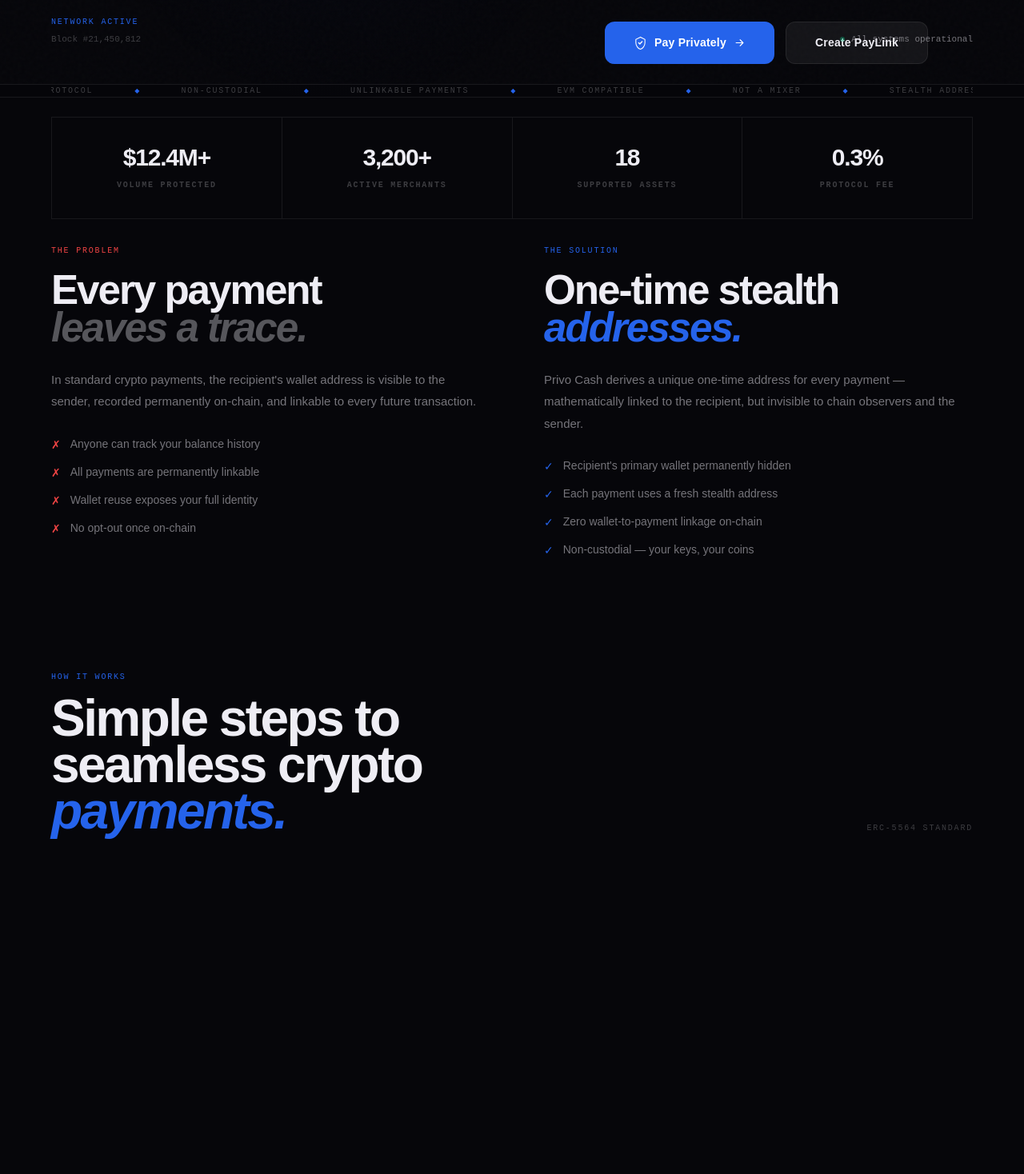
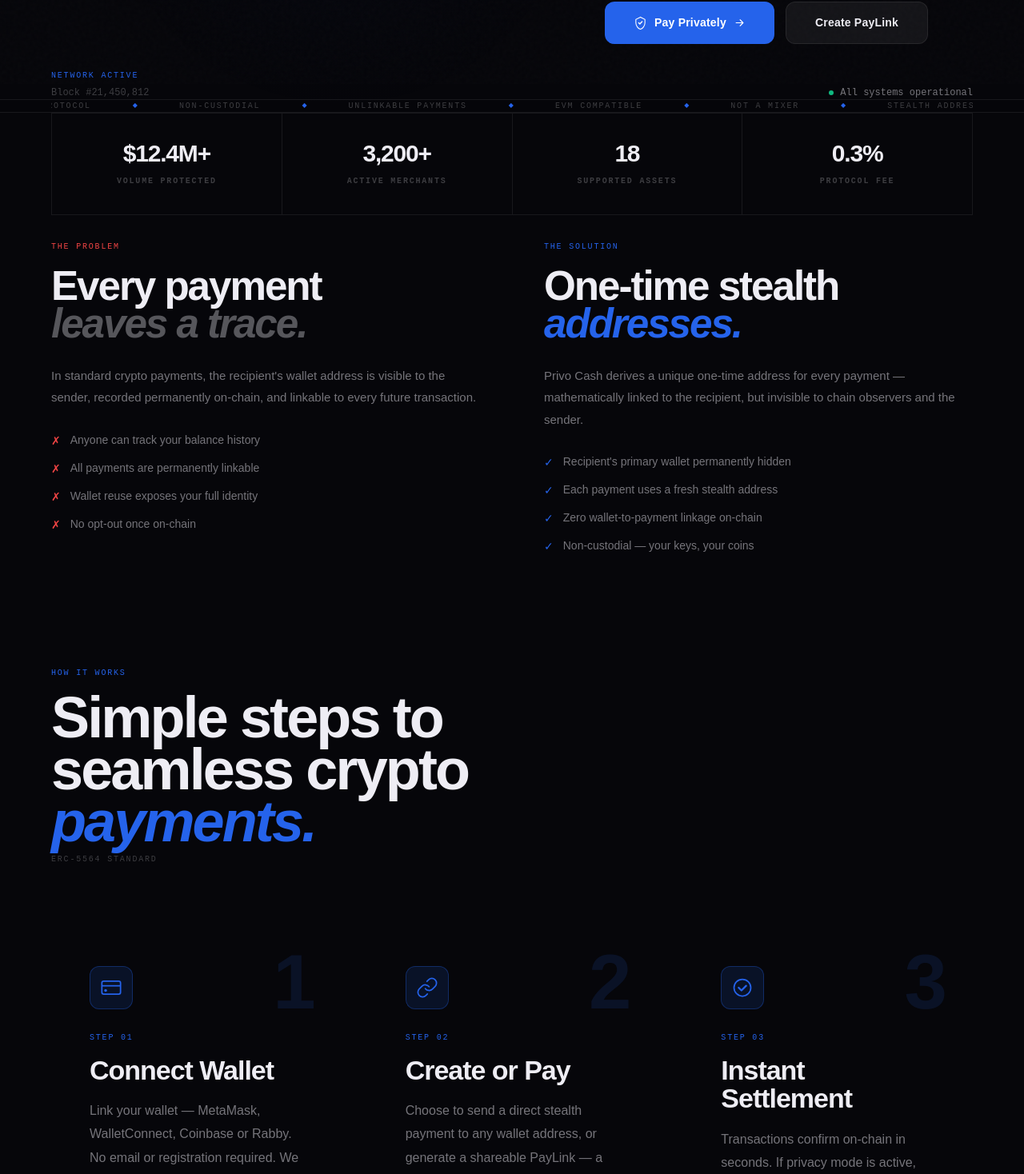
Before and after one commit to princeolawale/privocash, a Next.js app: page / in a window 1280 px wide. Shown: the part 695-2163 px from the top of the page at 80% size. Built offline with nearby package versions, Linux system fonts and the light colour scheme.

Commit message:
more responsiveness fixes; disable 'rv' class on the 'how it works' section

```diff
--- a/app/globals.css
+++ b/app/globals.css
@@ -3,13 +3,19 @@
 @import url("https://fonts.googleapis.com/css2?family=Syne:wght@400;500;600;700;800&family=Instrument+Sans:ital,wght@0,400;0,500;0,600;1,400;1,500&family=JetBrains+Mono:wght@400;500;700&display=swap");
 
 @theme inline {
+  --color-background: "#06060a";
+  --color-surface: rgba(255, 255, 255, 0.032);
+  --color-surface-hover: rgba(255, 255, 255, 0.062);
   --color-border: rgba(255, 255, 255, 0.075);
+  --color-border-hover: rgba(255, 255, 255, 0.18);
   --color-text: #eeedf4;
+  --color-muted: rgba(238, 237, 244, 0.48);
+  --color-dim: rgba(238, 237, 244, 0.24);
+  --color-faint: rgba(238, 237, 244, 0.08);
   --color-accent: #2563eb;
   --color-accent-hi: #3b7bff;
   --color-accent-dim: rgba(37, 99, 235, 0.13);
   --color-accent-brd: rgba(37, 99, 235, 0.32);
-  --color-muted: rgba(238, 237, 244, 0.48);
   --color-ok: #10b981;
   --color-err: #ef4444;
   --color-warn: #f59e0b;
@@ -23,7 +29,6 @@
     margin: 0;
     padding: 0;
     border-color: rgba(255, 255, 255, 0.075);
-  }
   }
 
   html {
@@ -101,99 +106,6 @@
     width: 52px;
     height: 52px;
     border-color: rgba(37, 99, 235, 0.22);
-}
-
-/* ── Animations ── */
-@keyframes fu {
-  from {
-    opacity: 0;
-    transform: translateY(28px);
-  }
-  to {
-    opacity: 1;
-    transform: translateY(0);
-  }
-}
-@keyframes fi {
-  from {
-    opacity: 0;
-  }
-  to {
-    opacity: 1;
-  }
-}
-@keyframes sk {
-  to {
-    transform: rotate(360deg);
-  }
-}
-@keyframes pulse {
-  0%,
-  100% {
-    opacity: 1;
-  }
-  50% {
-    opacity: 0.3;
-  }
-}
-@keyframes mq {
-  from {
-    transform: translateX(0);
-  }
-  to {
-    transform: translateX(-50%);
-  }
-}
-@keyframes glow {
-  0%,
-  100% {
-    box-shadow: 0 0 20px rgba(37, 99, 235, 0.2);
-  }
-  50% {
-    box-shadow: 0 0 56px rgba(37, 99, 235, 0.55);
-  }
-}
-@keyframes fall {
-  0% {
-    transform: scale(1);
-    opacity: 1;
-  }
-  55% {
-    transform: scale(7);
-    opacity: 1;
-  }
-  100% {
-    transform: scale(22);
-    opacity: 0;
-  }
-}
-@keyframes pin {
-  from {
-    opacity: 0;
-    transform: scale(0.97);
-  }
-  to {
-    opacity: 1;
-    transform: scale(1);
-  }
-}
-@keyframes su {
-  from {
-    opacity: 0;
-    transform: translateY(16px);
-  }
-  to {
-    opacity: 1;
-    transform: translateY(0);
-  }
-}
-@keyframes shim {
-  0% {
-    background-position: -600px 0;
-  }
-  100% {
-    background-position: 600px 0;
-  }
   }
 
   /* ── Reveal utility ── */
@@ -532,3 +444,97 @@
     border-radius: 50%;
     pointer-events: none;
   }
+}
+
+/* ── Animations ── */
+@keyframes fu {
+  from {
+    opacity: 0;
+    transform: translateY(28px);
+  }
+  to {
+    opacity: 1;
+    transform: translateY(0);
+  }
+}
+@keyframes fi {
+  from {
+    opacity: 0;
+  }
+  to {
+    opacity: 1;
+  }
+}
+@keyframes sk {
+  to {
+    transform: rotate(360deg);
+  }
+}
+@keyframes pulse {
+  0%,
+  100% {
+    opacity: 1;
+  }
+  50% {
+    opacity: 0.3;
+  }
+}
+@keyframes mq {
+  from {
+    transform: translateX(0);
+  }
+  to {
+    transform: translateX(-50%);
+  }
+}
+@keyframes glow {
+  0%,
+  100% {
+    box-shadow: 0 0 20px rgba(37, 99, 235, 0.2);
+  }
+  50% {
+    box-shadow: 0 0 56px rgba(37, 99, 235, 0.55);
+  }
+}
+@keyframes fall {
+  0% {
+    transform: scale(1);
+    opacity: 1;
+  }
+  55% {
+    transform: scale(7);
+    opacity: 1;
+  }
+  100% {
+    transform: scale(22);
+    opacity: 0;
+  }
+}
+@keyframes pin {
+  from {
+    opacity: 0;
+    transform: scale(0.97);
+  }
+  to {
+    opacity: 1;
+    transform: scale(1);
+  }
+}
+@keyframes su {
+  from {
+    opacity: 0;
+    transform: translateY(16px);
+  }
+  to {
+    opacity: 1;
+    transform: translateY(0);
+  }
+}
+@keyframes shim {
+  0% {
+    background-position: -600px 0;
+  }
+  100% {
+    background-position: 600px 0;
+  }
+}
--- a/app/page.tsx
+++ b/app/page.tsx
@@ -242,8 +242,8 @@
             Crypto Payments.
           </em>
         </h1>
-        <div style={{ display: "flex", justifyContent: "flex-end" }}>
-          <div style={{ maxWidth: 460 }}>
+        <div className="flex justify-end">
+          <div className="max-w-115">
             <p
               className="rv"
               ref={r3 as React.RefObject<HTMLParagraphElement>}
@@ -269,37 +269,14 @@
             </div>
           </div>
         </div>
-        <div
-          style={{
-            position: "absolute",
-            bottom: 48,
-            left: 64,
-            right: 64,
-            display: "flex",
-            justifyContent: "space-between",
-            alignItems: "flex-end",
-          }}
-        >
+        <div className="mt-8 flex justify-between items-end">
           <div>
-            <div className="lbl" style={{ color: C.accent, marginBottom: 6 }}>
-              Network Active
-            </div>
-            <div className="m" style={{ fontSize: 11, color: C.dim }}>
-              Block #21,450,812
-            </div>
+            <div className="lbl text-accent mb-1.5">Network Active</div>
+            <div className="m text-xs text-dim">Block #21,450,812</div>
           </div>
-          <div style={{ display: "flex", alignItems: "center", gap: 8 }}>
-            <span
-              style={{
-                width: 6,
-                height: 6,
-                borderRadius: "50%",
-                background: C.ok,
-                animation: "pulse 2s infinite",
-                display: "inline-block",
-              }}
-            />
-            <span className="m" style={{ fontSize: 11, color: C.muted }}>
+          <div className="flex items-center gap-2">
+            <span className="size-1.5 rounded-[50%] bg-ok animate-[pulse 2s infinite] inline-block" />
+            <span className="m text-xs text-muted">
               All systems operational
             </span>
           </div>
@@ -339,7 +316,7 @@
       </div>
 
       {/* ── STATS ── */}
-      <section className="md:mt-6 pb-8">
+      <section className="pb-8">
         <div
           className={`rv grid max-md:grid-rows-4 md:h-32 md:grid-cols-4 md:border-y md:border-l`}
           ref={r4 as React.RefObject<HTMLDivElement>}
@@ -516,45 +493,27 @@
       </section>
 
       {/* ── HOW IT WORKS ── */}
-      <section className="pb-36">
-        <div className="rv" ref={r6 as React.RefObject<HTMLDivElement>}>
-          <div
-            style={{
-              display: "flex",
-              justifyContent: "space-between",
-              alignItems: "flex-end",
-              marginBottom: 72,
-            }}
-          >
+      <section className="pb-32">
+        <div
+          className="rv flex justify-between items-end mb-18"
+          ref={r6 as React.RefObject<HTMLDivElement>}
+        >
+          <div>
             <div>
-              <span
-                className="lbl"
-                style={{ color: C.accent, display: "block", marginBottom: 16 }}
-              >
-                HOW IT WORKS
-              </span>
-              <h2
-                className="d"
-                style={{
-                  fontSize: "clamp(40px,5vw,72px)",
-                  fontWeight: 800,
-                  letterSpacing: "-.04em",
-                  color: C.text,
-                  lineHeight: 0.9,
-                }}
-              >
+              <span className="lbl block text-accent mb-4">HOW IT WORKS</span>
+              <h2 className="d text-4xl md:text-7xl font-extrabold text-text tracking-[-.04em] leading-[0.9]">
                 Simple steps to
                 <br />
                 seamless crypto
                 <br />
-                <em style={{ color: C.accent }}>payments.</em>
+                <em className="text-accent">payments.</em>
               </h2>
             </div>
-            <span className="m lbl">ERC-5564 STANDARD</span>
+            <span className="m lbl mt-2">ERC-5564 STANDARD</span>
           </div>
         </div>
 
-        <div style={{ display: "grid", gridTemplateColumns: "repeat(3,1fr)" }}>
+        <div className="grid max-lg:grid-rows-3 lg:grid-cols-3 gap-6 lg:gap-8">
           {[
             {
               n: "1",
@@ -626,89 +585,24 @@
           ].map((step, i) => (
             <div
               key={i}
-              className="rv"
-              style={{
-                padding: "52px 48px",
-                borderLeft: i > 0 ? `1px solid ${C.border}` : "none",
-                borderTop: `1px solid ${C.border}`,
-                position: "relative",
-                overflow: "hidden",
-              }}
+              className="xrv py-6 px-5 rounded-lg md:py-13 md:px-12 max-md:border relative overflow-hidden"
             >
-              <div
-                className="d"
-                style={{
-                  position: "absolute",
-                  top: 24,
-                  right: 32,
-                  fontSize: 90,
-                  fontWeight: 800,
-                  color: C.accentDim,
-                  lineHeight: 1,
-                  userSelect: "none",
-                }}
-              >
+              <div className="d absolute top-6 right-8 text-8xl font-extrabold text-accent-dim leading-none select-none">
                 {step.n}
               </div>
-              <div
-                style={{
-                  width: 54,
-                  height: 54,
-                  borderRadius: 14,
-                  background: C.accentDim,
-                  border: `1px solid ${C.accentBrd}`,
-                  display: "flex",
-                  alignItems: "center",
-                  justifyContent: "center",
-                  marginBottom: 28,
-                }}
-              >
+              <div className="size-13.5 rounded-xl bg-accent-dim border border-accent-brd flex items-center justify-center mb-7">
                 {step.icon}
               </div>
-              <div
-                className="m lbl"
-                style={{ color: C.accent, marginBottom: 16 }}
-              >
-                STEP 0{step.n}
-              </div>
-              <h3
-                className="d"
-                style={{
-                  fontSize: 34,
-                  fontWeight: 700,
-                  letterSpacing: "-.03em",
-                  color: C.text,
-                  marginBottom: 18,
-                  lineHeight: 1.05,
-                }}
-              >
+              <div className="m lbl text-accent mb-4">STEP 0{step.n}</div>
+              <h3 className="d text-[34px] font-bold tracking-[-.03em] text-text mb-4.5 leading-[1.05]">
                 {step.title}
               </h3>
-              <p
-                style={{
-                  fontSize: 15,
-                  lineHeight: 1.82,
-                  color: C.muted,
-                  marginBottom: 28,
-                  fontWeight: 300,
-                }}
-              >
+              <p className="text-base leading-[1.82] text-muted mb-7 font-light">
                 {step.desc}
               </p>
-              <div style={{ display: "flex", alignItems: "center", gap: 8 }}>
-                <span
-                  style={{
-                    width: 5,
-                    height: 5,
-                    background: C.accent,
-                    borderRadius: 1,
-                    display: "inline-block",
-                  }}
-                />
-                <span
-                  className="m"
-                  style={{ fontSize: 10, color: C.dim, letterSpacing: ".12em" }}
-                >
+              <div className="flex items-center gap-2">
+                <span className="size-1.25 bg-accent rounded-[1] inline-block" />
+                <span className="m text-[10px] text-dim tracking-[.123m]">
                   {step.tech}
                 </span>
               </div>
```
Lines whose indentation alone changed are shown as unchanged.
